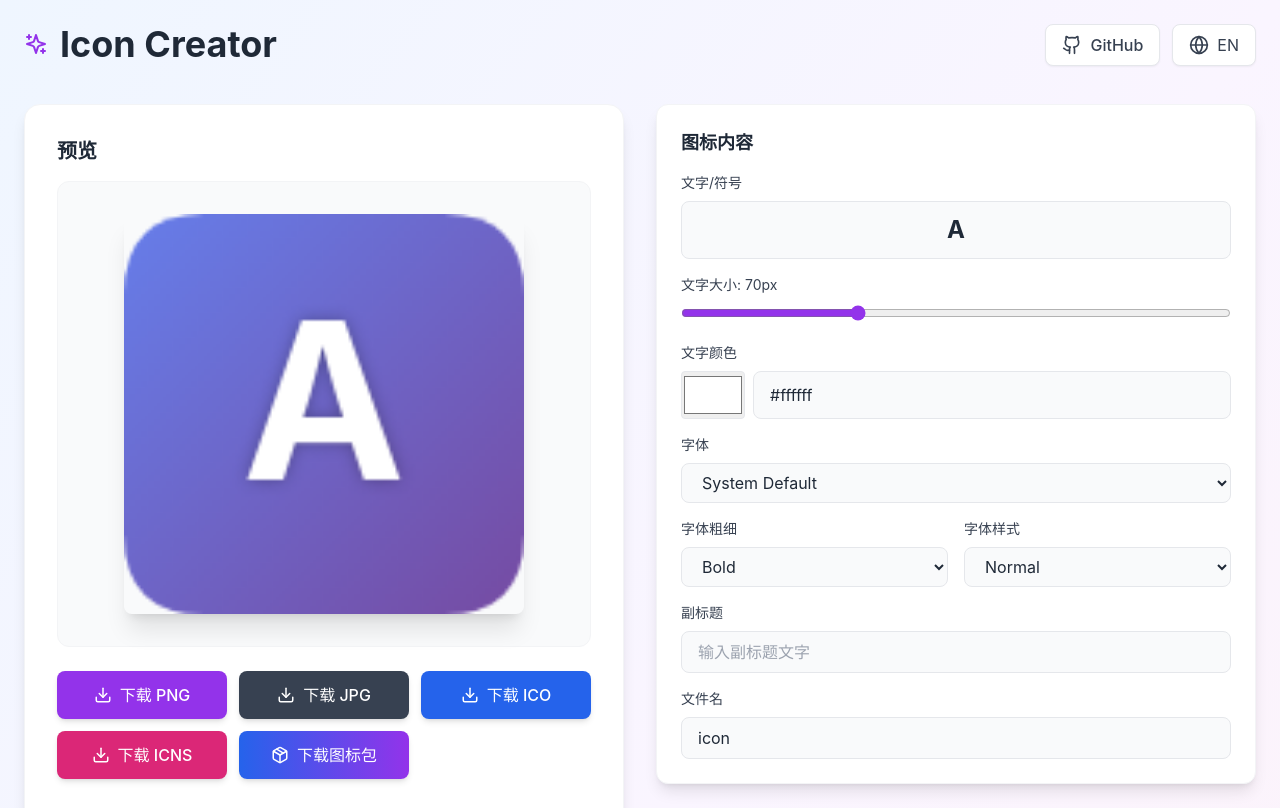
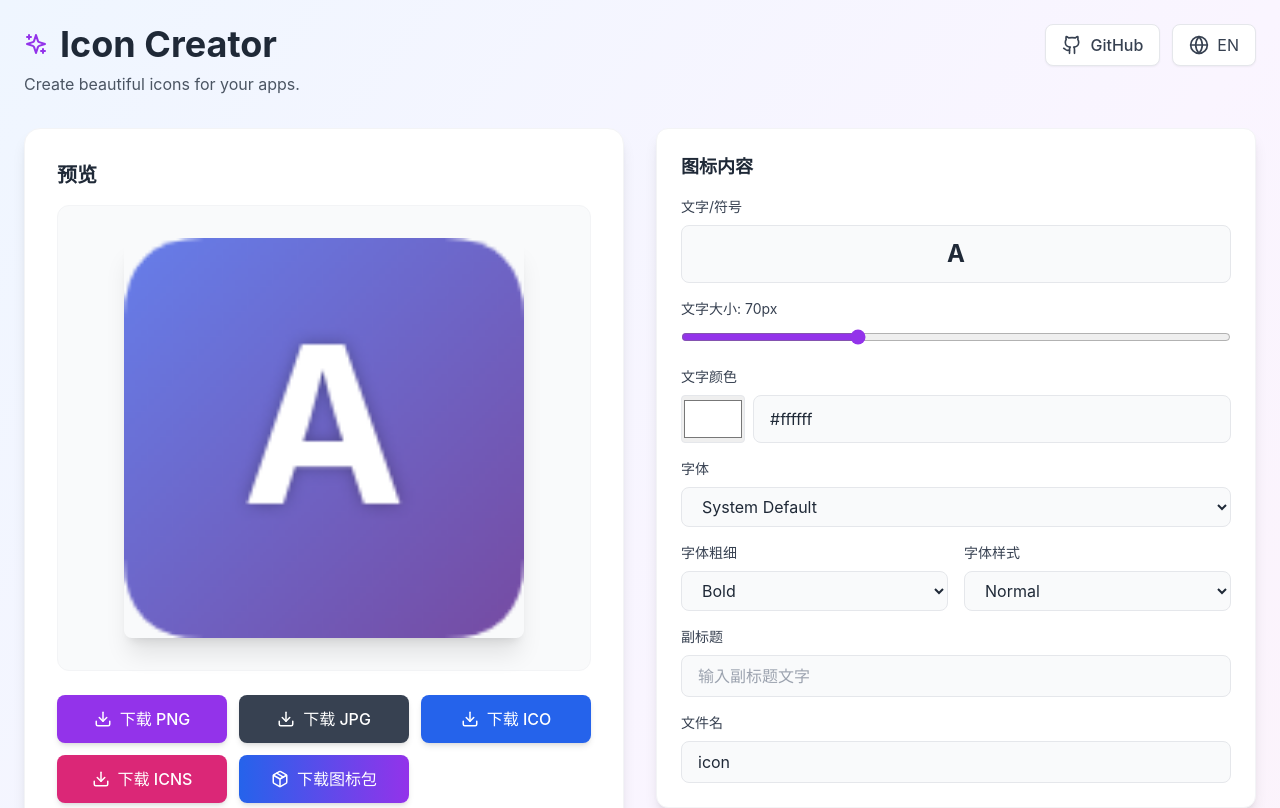
Before and after one commit to i0Ek3/icon-creator, a React (Create React App) app: page / in a window 1280 px wide. Shown: the top 808 px of the page. Built offline with nearby package versions, Linux system fonts and the light colour scheme.

Commit message:
fix: Fix layout issue

```diff
--- a/src/App.jsx
+++ b/src/App.jsx
@@ -527,7 +527,7 @@ export default function IconCreator() {
               <Sparkles className="text-purple-600" />
               {t.title}
             </h1>
-
+            <p className="text-gray-600">Create beautiful icons for your apps.</p>
           </div>
           <div className="flex items-center gap-3">
             <a
```
Also changed, not shown: assets/images/icon.png.
